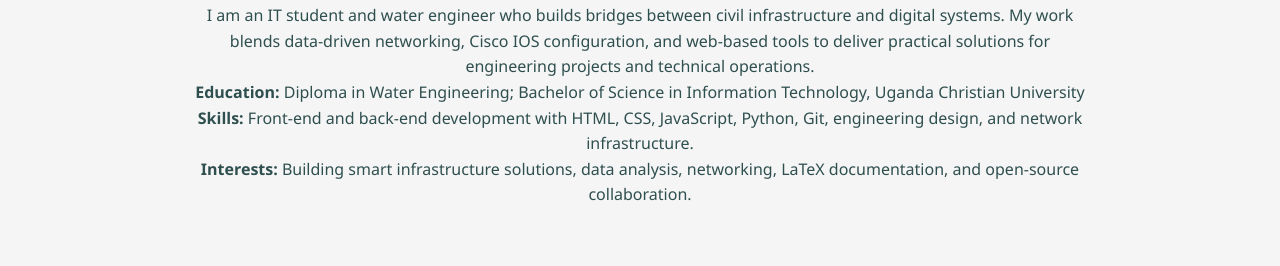
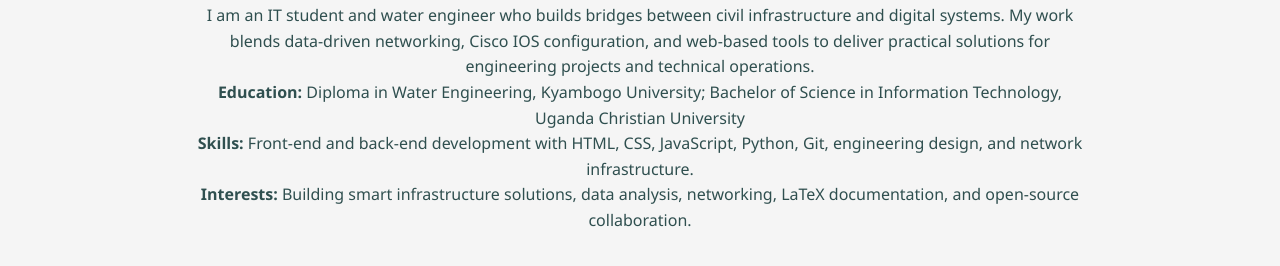
Before and after one commit to BrianJoshuaE/portifolio-BrianJoshua26, a plain HTML site: page index.html in a window 1280 px wide. Shown: the part 738-1004 px from the top of the page. Drawn offline with Linux system fonts and the light colour scheme.

Commit message:
education update
education update

```diff
--- a/index.html
+++ b/index.html
@@ -34,7 +34,7 @@
         <div class="container">
             <h2>About Me</h2>
             <p>I am an IT student and water engineer who builds bridges between civil infrastructure and digital systems. My work blends data-driven networking, Cisco IOS configuration, and web-based tools to deliver practical solutions for engineering projects and technical operations.</p>
-            <p><strong>Education:</strong> Diploma in Water Engineering; Bachelor of Science in Information Technology, Uganda Christian University</p>
+            <p><strong>Education:</strong> Diploma in Water Engineering, Kyambogo University; Bachelor of Science in Information Technology, Uganda Christian University</p>
             <p><strong>Skills:</strong> Front-end and back-end development with HTML, CSS, JavaScript, Python, Git, engineering design, and network infrastructure.</p>
             <p><strong>Interests:</strong> Building smart infrastructure solutions, data analysis, networking, LaTeX documentation, and open-source collaboration.</p>
         </div>
```
